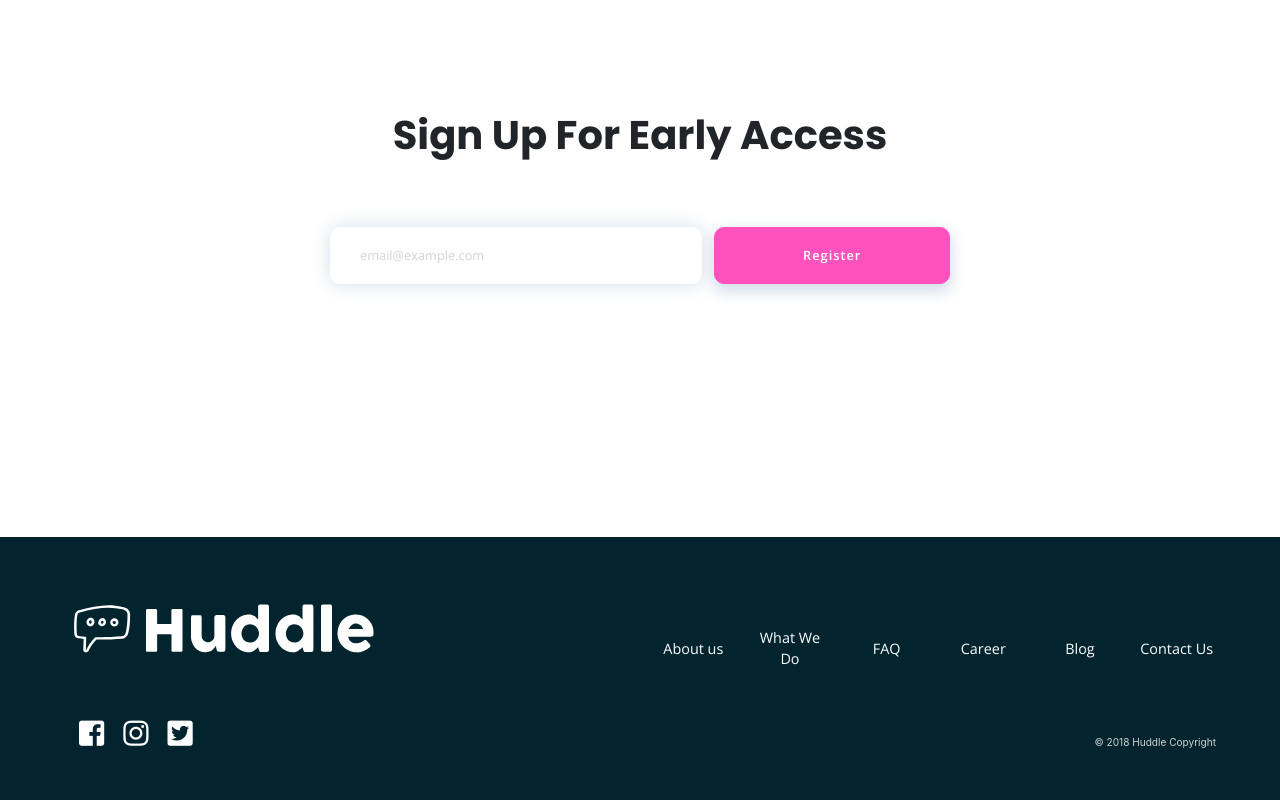
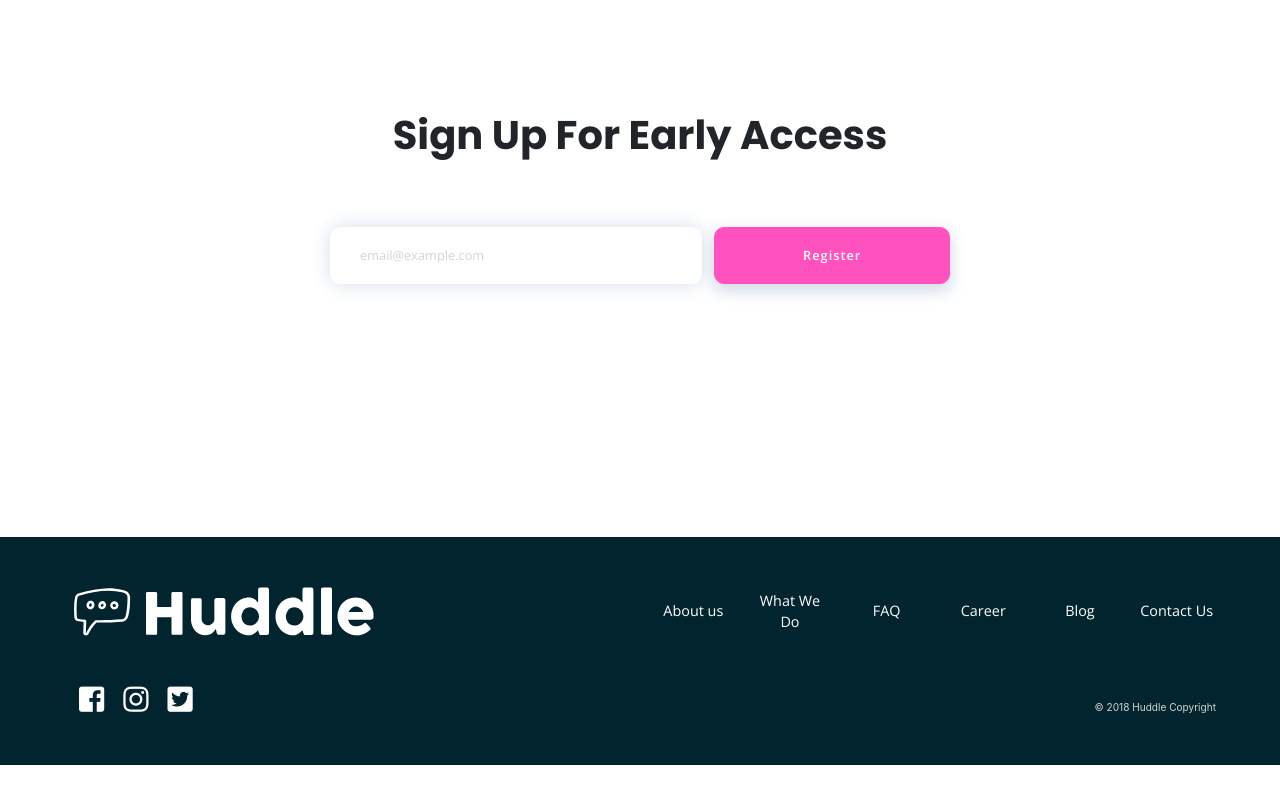
Before and after one commit to luiscaballero84/Frontend-Mentor-Project, a plain HTML site: page index.html in a window 1280 px wide. Shown: the part 1372-2172 px from the top of the page. After the commit the page ends 2137 px from the top, so only its background shows below. Drawn offline with nearby package versions, Linux system fonts and the light colour scheme.

Commit message:
Update mystyle.css

```diff
--- a/mystyle.css
+++ b/mystyle.css
@@ -314,7 +314,7 @@ a:hover {
 
 .col-lg-1 {
 	font-family: "Open Sans";
-	margin-top: 40px;
+	margin-top: 0px;
 	margin-left: -10px;
 	text-align: center;
 
```
